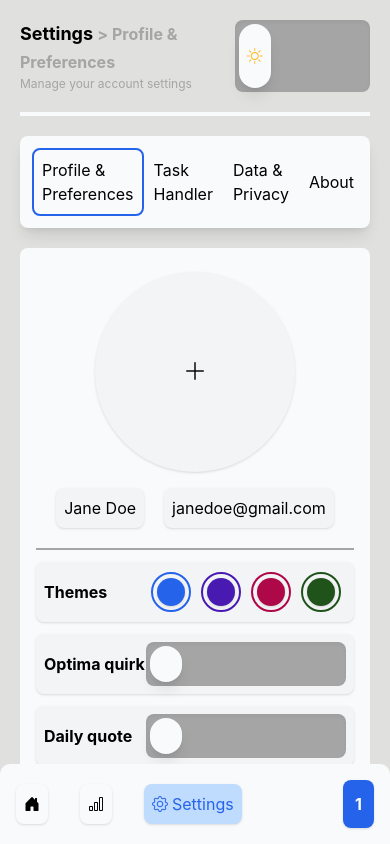
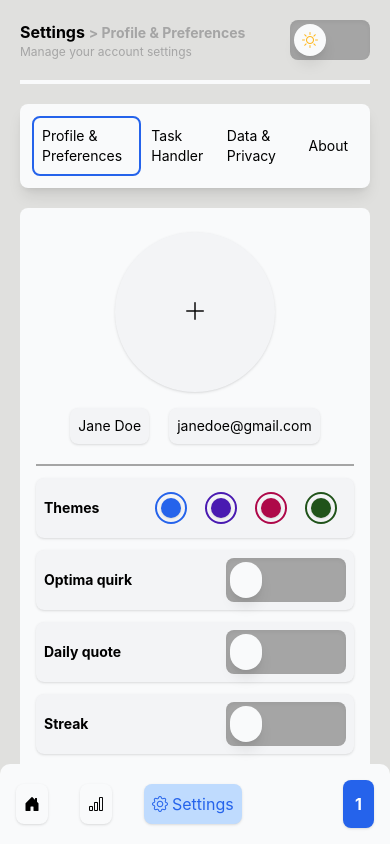
Before and after one commit to theinternetfae/Construction-site, a React (Vite) app: page /test/settings/profile in a window 390 px wide. Shown: the top 844 px of the page. Built offline with nearby package versions, Linux system fonts and the light colour scheme.

Commit message:
Small screen profile page

```diff
--- a/src/index.css
+++ b/src/index.css
@@ -612,10 +612,11 @@ body {
             @apply flex flex-col;
 
             h2 {
-              @apply text-lg font-bold;
+              @apply font-bold
+              md:text-lg;
 
               span {
-                @apply text-base text-[var(--light-muted-text)];
+                @apply text-[var(--light-muted-text)] text-sm;
               }
             }
 
@@ -625,7 +626,8 @@ body {
           }
 
           .mode-toggle {
-            @apply w-40 rounded-lg bg-[var(--light-muted-text)] inset-shadow-sm flex items-center p-1 cursor-pointer;
+            @apply w-20 rounded-lg bg-[var(--light-muted-text)] inset-shadow-sm flex items-center p-1 cursor-pointer
+            md:w-40;
 
             .mode-toggle-switch {
               @apply h-full w-8 rounded-full flex justify-center items-center bg-[var(--mainbd-bg)] shadow-lg transition duration-500 ease-in-out
@@ -642,12 +644,14 @@ body {
           @apply flex justify-around items-center p-3 rounded-lg shadow-lg bg-[var(--mainbd-bg)];
 
           .sett-nav {
-            @apply border border-2 border-transparent p-2 rounded-lg transition duration-300 ease-in-out;
+            @apply border text-sm border-2 border-transparent p-2 rounded-lg transition duration-300 ease-in-out
+            md:text-base;
           }
         }
 
         .settings-main {
-          @apply p-2 rounded-lg bg-[var(--mainbd-bg)];
+          @apply p-2 rounded-lg bg-[var(--mainbd-bg)] mb-20
+          md:mb-0;
 
           .profile {
             @apply p-2 flex flex-col gap-3;
@@ -660,11 +664,13 @@ body {
               @apply flex flex-col gap-4 justify-center items-center p-2;
 
               .pfp-cont {
-                @apply h-50 w-50 rounded-full flex items-center justify-center text-2xl bg-[var(--light-grey)] shadow-sm cursor-pointer;
+                @apply h-40 w-40 rounded-full flex items-center justify-center text-2xl bg-[var(--light-grey)] shadow-sm cursor-pointer
+                md:h-50 md:w-50;
               }
 
               .name-email {
-                @apply flex gap-5;
+                @apply flex gap-5 text-sm
+                md:text-base;
 
                 span {
                   @apply p-2 rounded-lg shadow-sm bg-[var(--light-grey)];
@@ -679,15 +685,17 @@ body {
                 @apply p-2 rounded-lg bg-[var(--light-grey)] shadow-sm flex justify-between h-15 items-center;
 
                 p {
-                  @apply font-bold;
+                  @apply font-bold text-sm
+                  md:text-base;
                 }
 
                 .theme-array {
                   @apply w-50 flex justify-around items-center h-full;
 
                   div {
-                    @apply border border-2 border-transparent w-10 h-10 rounded-full cursor-pointer flex items-center justify-center p-1
-                    nth-1:border-[#2563EB] nth-2:border-[#491AB1] nth-3:border-[#AE0849] nth-4:border-[#20531A];
+                    @apply border border-2 border-transparent w-8 h-8 rounded-full cursor-pointer flex items-center justify-center p-1
+                    nth-1:border-[#2563EB] nth-2:border-[#491AB1] nth-3:border-[#AE0849] nth-4:border-[#20531A]
+                    md:w-8 md:h-8;
 
                     span {
                       @apply shadow-sm w-full h-full rounded-full;
@@ -712,7 +720,8 @@ body {
                 }
 
                 .pref-toggle {
-                  @apply w-50 h-full rounded-lg bg-[var(--light-muted-text)] inset-shadow-sm flex items-center p-1 cursor-pointer;
+                  @apply w-30 h-full rounded-lg bg-[var(--light-muted-text)] inset-shadow-sm flex items-center p-1 cursor-pointer
+                  md:w-50;
 
                   .pref-toggle-switch {
                     @apply h-full w-8 rounded-full flex justify-center items-center bg-[var(--mainbd-bg)] shadow-lg transition duration-500 ease-in-out
@@ -729,11 +738,13 @@ body {
                 @apply p-2 rounded-lg bg-[var(--light-grey)] shadow-sm flex justify-between h-15 items-center;
 
                 p {
-                  @apply font-bold;
+                  @apply font-bold text-sm
+                  md:text-base;
                 }
 
                 button {
-                  @apply border border-2 w-50 p-2 rounded-lg cursor-pointer shadow-sm;
+                  @apply border border-2 w-30 p-2 rounded-lg cursor-pointer shadow-sm
+                  md:w-50;
                 }
 
                 .log-out {
--- a/src/settings pages/Profile.jsx
+++ b/src/settings pages/Profile.jsx
@@ -5,7 +5,7 @@ function Profile() {
             <section className="user-display">
 
                 <div className="pfp-cont">
-                    <i class="bi bi-plus-lg"></i>
+                    <i className="bi bi-plus-lg"></i>
                 </div>
 
                 <div className="name-email">
```
